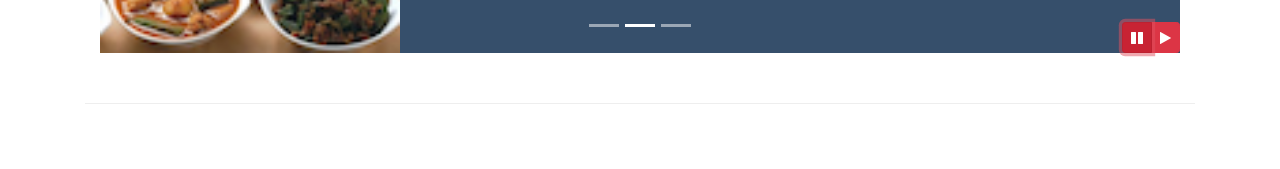
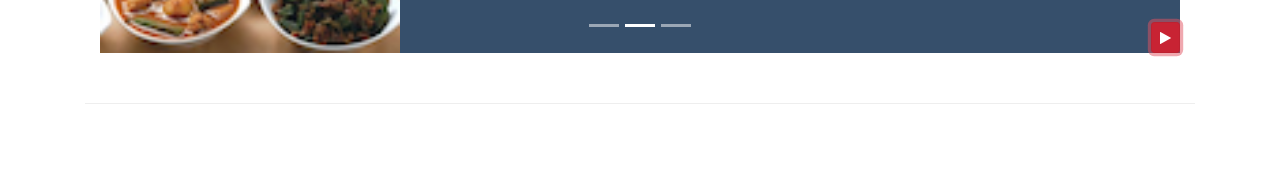
Before and after one commit to Koundinya-noob/conFusion, a website: page index.html in a window 1280 px wide. Both pictures are taken after a click on the button 1137 px from the left and 668 px from the top of the page. Shown: the part 631-800 px from the top of the page. Drawn offline with nearby package versions, Linux system fonts and the light colour scheme.

Commit message:
more bootstrap jquery

```diff
--- a/css/styles.css
+++ b/css/styles.css
@@ -59,7 +59,7 @@ body {
 	min-height :300px;
 }
 
-#carouselButton {
+#carousel-btn {
     right:0px;
     position: absolute;
     bottom: 0px;
--- a/index.html
+++ b/index.html
@@ -196,14 +196,10 @@
                     <a class="carousel-control-next" href="#mycarousel" role="button" data-slide="next">
                         <span class="carousel-control-next-icon"></span>
                     </a>
-                     <div class="btn-group" id="carouselButton">
-                        <button class="btn btn-danger btn-sm" id="carousel-pause">
-                            <span class="fa fa-pause"></span>
-                        </button>
-                        <button class="btn btn-danger btn-sm" id="carousel-play">
-                            <span class="fa fa-play"></span>
-                        </button>
-                    </div>
+
+                    <button class="btn btn-danger btn-sm" id="carousel-btn">
+                        <span class="fa fa-pause"></span>
+                    </button>
                 </div>
             </div>
         </div>
@@ -305,11 +301,18 @@
       <script>
         $(document).ready(function(){
             $("#mycarousel").carousel( { interval: 2000 } );
-            $("#carousel-pause").click(function(){
-                $("#mycarousel").carousel('pause');
-            });
-            $("#carousel-play").click(function(){
-                $("#mycarousel").carousel('cycle');
+            $("#carousel-btn").click(function(){
+                if($('#carousel-btn').children('span').hasClass('fa-pause')){
+                    $("#mycarousel").carousel('pause');
+                    $('#carousel-btn').children('span').removeClass('fa-pause');
+                    $('#carousel-btn').children('span').addClass('fa-play');
+                }
+                else{
+                    $("#mycarousel").carousel('cycle');
+                    $('#carousel-btn').children('span').removeClass('fa-play');
+                    $('#carousel-btn').children('span').addClass('fa-pause');
+                }
+
             });
         });
     </script>
```
